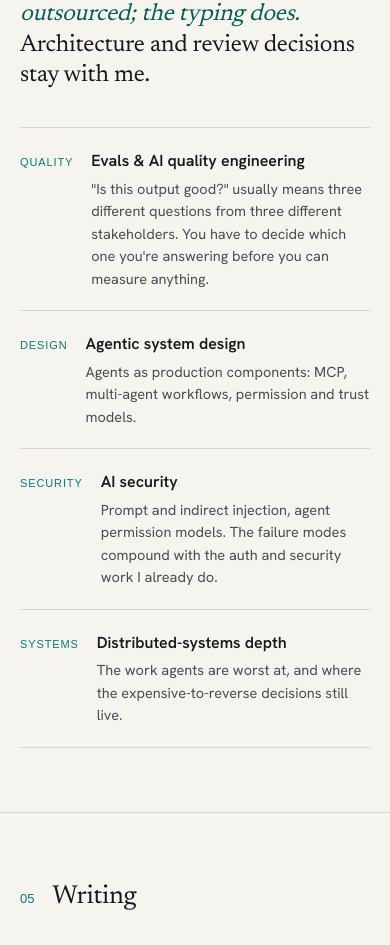
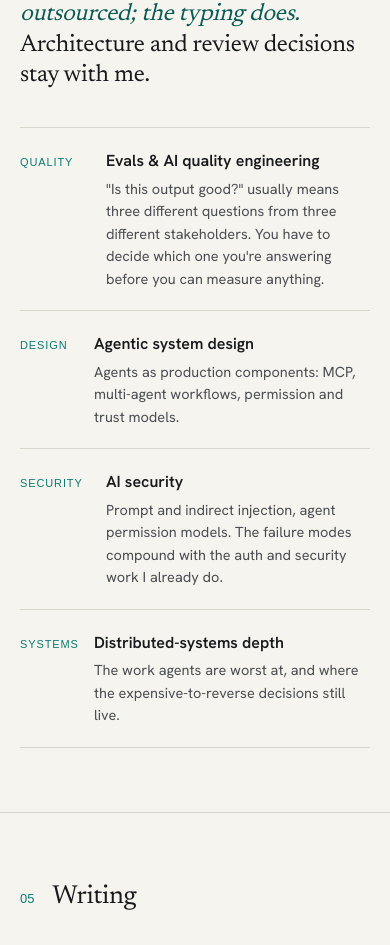
Before and after one commit to dragosbln/dbln-site, a Next.js app: page / in a window 390 px wide. Shown: the part 6159-7104 px from the top of the page. Built offline with nearby package versions, Linux system fonts and the light colour scheme; a web font is replaced by a local one.

Commit message:
update 'on agents' section

```diff
--- a/src/components/Agentic/Agentic.module.css
+++ b/src/components/Agentic/Agentic.module.css
@@ -27,9 +27,16 @@
   padding: 20px 0;
   border-top: 1px solid var(--line);
   display: grid;
-  grid-template-columns: auto 1fr;
-  gap: 18px;
+  /* Fixed kicker column: all rows share the same two text start points.
+     62px fits the widest kicker (Evidence, 60px) with 2px slack. */
+  grid-template-columns: 62px 1fr;
+  gap: 12px;
   align-items: baseline;
+}
+
+/* Staggered rhythm: rows 1 and 3 indent their text; kickers and rules stay put. */
+.item:nth-child(odd) > div {
+  padding-left: 22px;
 }
 
 .item:last-child {
@@ -62,4 +69,9 @@
     grid-template-columns: 1fr;
     gap: 36px;
   }
+
+  /* Narrow screens: keep the stagger visible without eating line length. */
+  .item:nth-child(odd) > div {
+    padding-left: 12px;
+  }
 }
--- a/src/content/work.ts
+++ b/src/content/work.ts
@@ -19,7 +19,7 @@ export const workHero: PageHero = {
 export const workCta: Contact = {
   label: "Start a conversation",
   title: "Want an *in-depth* review for your AI Product?",
-  body: "Two questions, then pick a time. The intro call is 30 minutes.",
+  body: "Pick your situation, pick a time. The intro call is 30 minutes.",
 };
 
 export const caseStudies: CaseStudy[] = [
```
